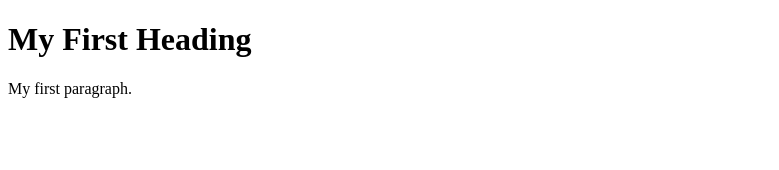
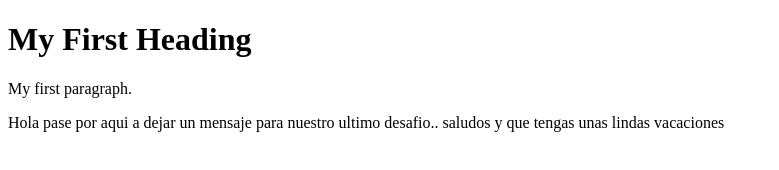
Before and after one commit to Catherinesolarte/G81-Semana-6, a plain HTML site: page index.html in a window 1280 px wide. Shown: the whole page, without its empty margins (0-779 px from the left). Drawn offline with Linux system fonts and the light colour scheme.

Commit message:
se ingresa mi segundo cambio para el desafio

```diff
--- a/index.html
+++ b/index.html
@@ -4,6 +4,6 @@
 
 <h1>My First Heading</h1>
 <p>My first paragraph.</p>
-
+<p>Hola pase por aqui a dejar un mensaje para nuestro ultimo desafio.. saludos y que tengas unas lindas vacaciones</p>
 </body>
 </html>
```
